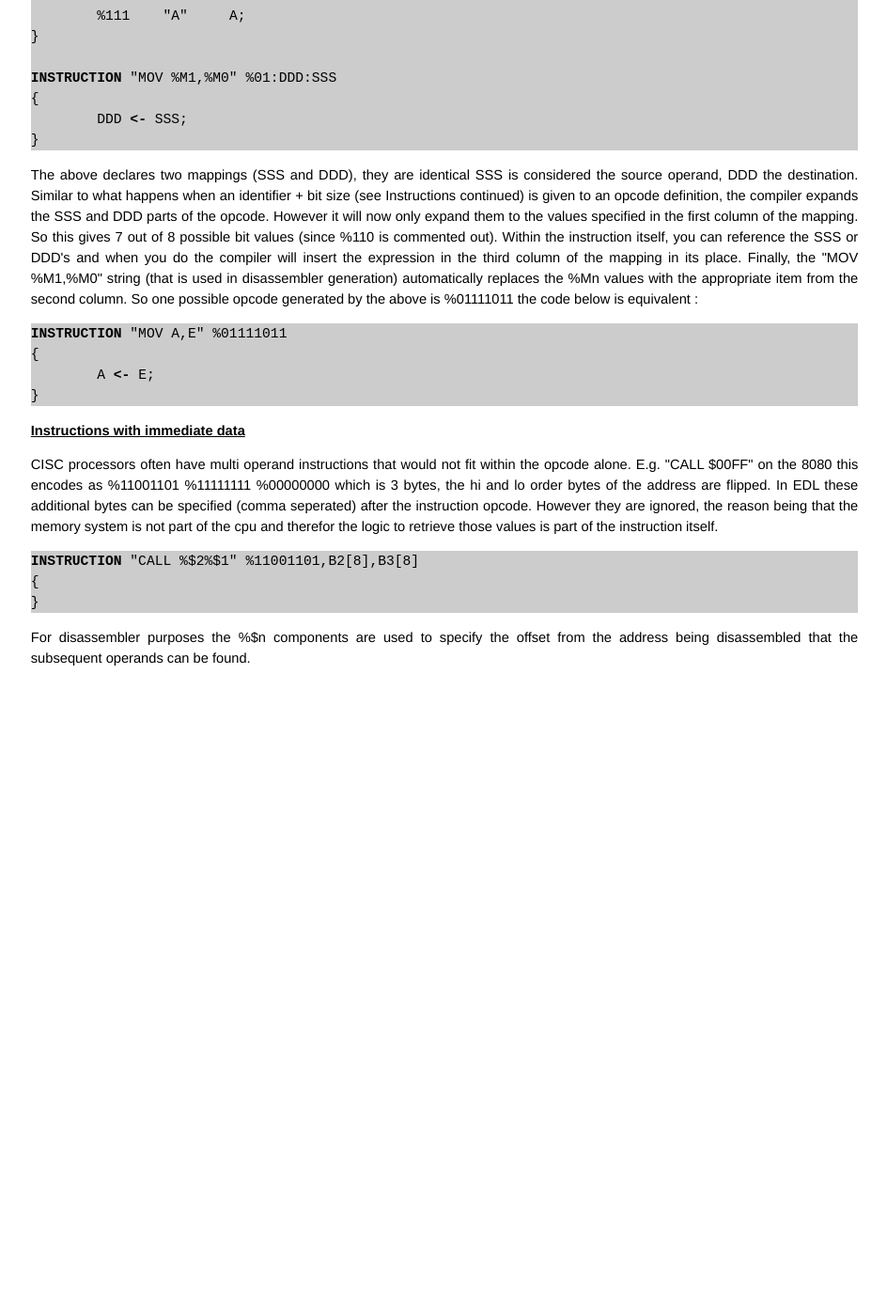
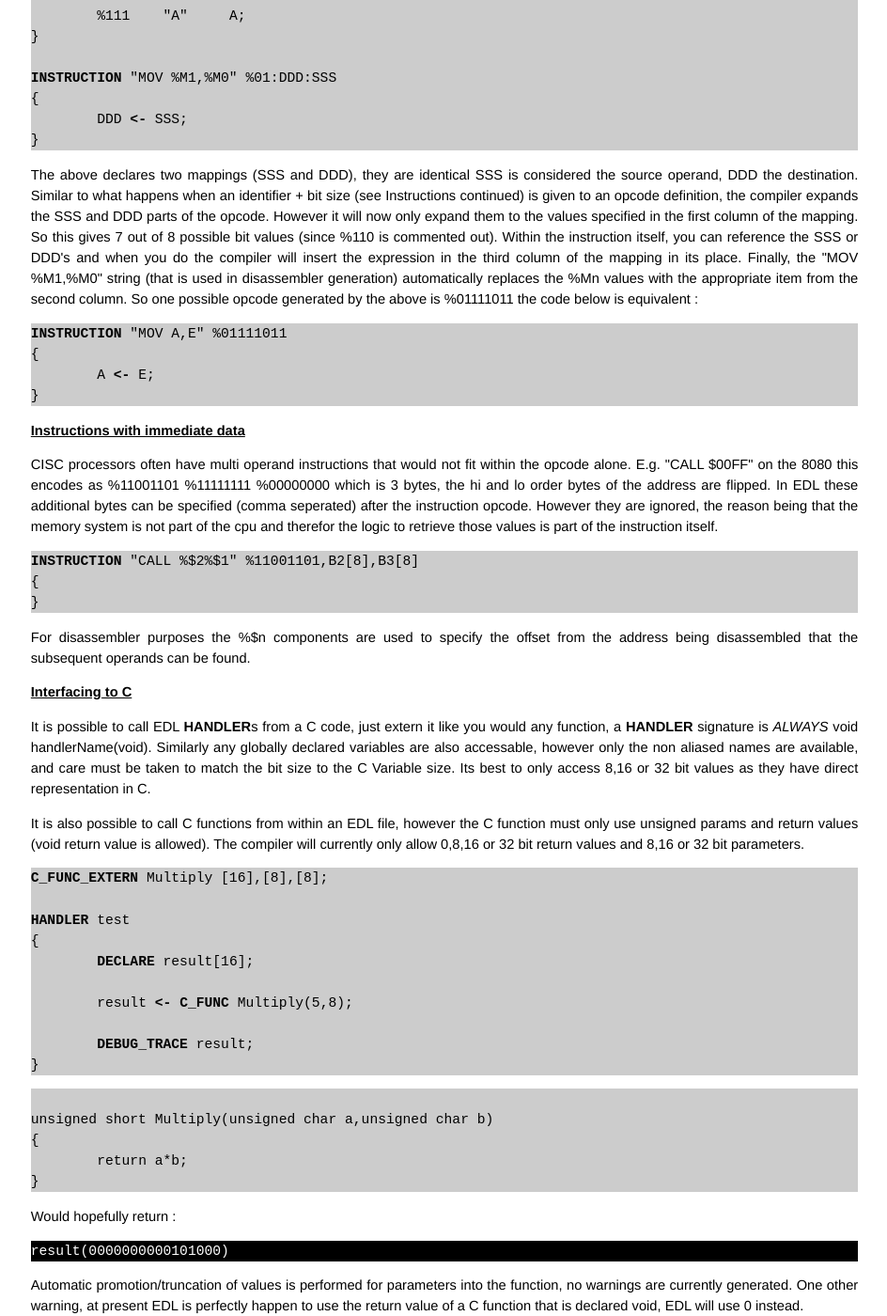
Before and after one commit to SavourySnaX/EDL, a Jekyll site: the page built from docs.html, in a window 1280 px wide and 1400 px high, scrolled down 9631 px. Shown: the whole window at 94% size, without its empty margins (167-1111 px from the left). Built offline with Jekyll 4.4.1, drawn with Linux system fonts in a browser that asks for light colours; Markdown is read by kramdown in place of the engine named in the settings; before the commit the page ends 10342 px from its top, so only the background shows below that; some of the changed text lies outside the part shown.

Commit message:
latest update

```diff
--- a/docs.html
+++ b/docs.html
@@ -586,3 +586,39 @@ result(1011) shiftedOut(0001)
 
 <p>For disassembler purposes the %$n components are used to specify the offset from the address being disassembled that the subsequent operands can be found.</p>
 <p></p>
+
+<h2><u>Interfacing to C</u></h2>
+
+<p>It is possible to call EDL <b>HANDLER</b>s from a C code, just extern it like you would any function, a <b>HANDLER</b> signature is <em>ALWAYS</em> void handlerName(void). Similarly any globally declared variables are also accessable, however only the non aliased names are available, and care must be taken to match the bit size to the C Variable size. Its best to only access 8,16 or 32 bit values as they have direct representation in C.</p>
+
+<p>It is also possible to call C functions from within an EDL file, however the C function must only use unsigned params and return values (void return value is allowed). The compiler will currently only allow 0,8,16 or 32 bit return values and 8,16 or 32 bit parameters.</p>
+
+<pre style="background-color:#CCCCCC">
+<b>C_FUNC_EXTERN</b> Multiply [16],[8],[8];
+
+<b>HANDLER</b> test
+{
+	<b>DECLARE</b> result[16];
+
+	result <b>&lt-</b> <b>C_FUNC</b> Multiply(5,8);
+
+	<b>DEBUG_TRACE</b> result;
+}
+</pre>
+<p></p>
+<pre style="background-color:#CCCCCC">
+
+unsigned short Multiply(unsigned char a,unsigned char b)
+{
+	return a*b;
+}
+</pre>
+
+<p>Would hopefully return :</p>
+
+<pre style="color:white; background-color:#000000">
+result(0000000000101000)
+</pre>
+
+<p>Automatic promotion/truncation of values is performed for parameters into the function, no warnings are currently generated. One other warning, at present EDL is perfectly happen to use the return value of a C function that is declared void, EDL will use 0 instead.</p>
+<p></p>
```
Also changed, not shown: other parts of docs.html (+1 -1 lines), _posts/2011-08-17-External-Functions.md (added, +13 -0 lines).
